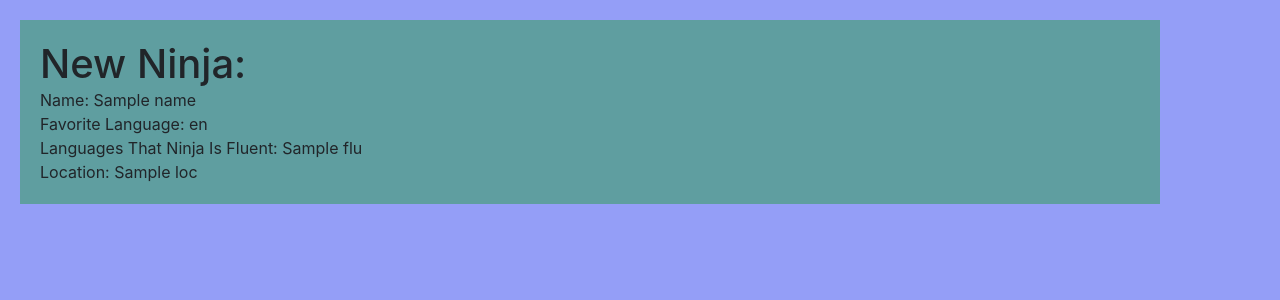
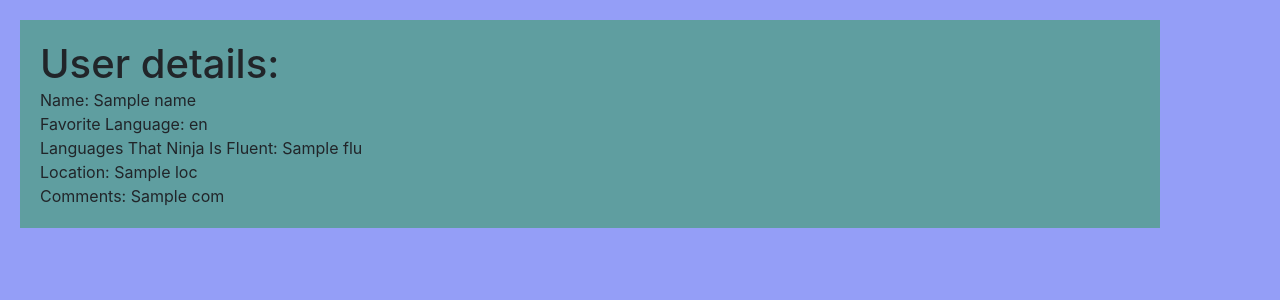
Before and after one commit to seahawkz/python_stack, a Django app: template django/django_fundamentals/dojo_survey/form_app/templates/result.html in a window 1280 px wide. Shown: the top 300 px of the page. Run offline with Django 3.2, Linux system fonts and the light colour scheme; the template is opened without the code that fills it: most values are stand-ins (such as "Sample title", 1, 10 or a date in 2020); some libraries are stand-ins or nearby versions.

Commit message:
added comments

```diff
--- a/django/django_fundamentals/dojo_survey/form_app/templates/result.html
+++ b/django/django_fundamentals/dojo_survey/form_app/templates/result.html
@@ -15,11 +15,12 @@
     </head>
     <body id="results">
         <div class="container" id="form1">
-            <h1>New Ninja:</h1>
+            <h1>User details:</h1>
             <p>Name: {{name}}</p>
             <p>Favorite Language: {{lang}}</p>
             <p>Languages That Ninja Is Fluent: {{flu}}</p>
             <p>Location: {{loc}}</p>
+            <p>Comments: {{com}}</p>
         </div>
     </body>
 </html>
--- a/django/django_fundamentals/dojo_survey/form_app/views.py
+++ b/django/django_fundamentals/dojo_survey/form_app/views.py
@@ -10,7 +10,8 @@ def process(request):
             'name': request.POST['name'],
             'lang': request.POST['language'],
             'loc': request.POST['location'],
-            'flu': request.POST.getlist('fluent[]')
+            'flu': request.POST.getlist('fluent[]'),
+            'com': request.POST['comment']
         }
         return render(request, 'result.html', context)
     return render(request, 'result.html')
```
Also changed, not shown: django/django_fundamentals/dojo_survey/form_app/templates/index.html (+11 -6 lines).
